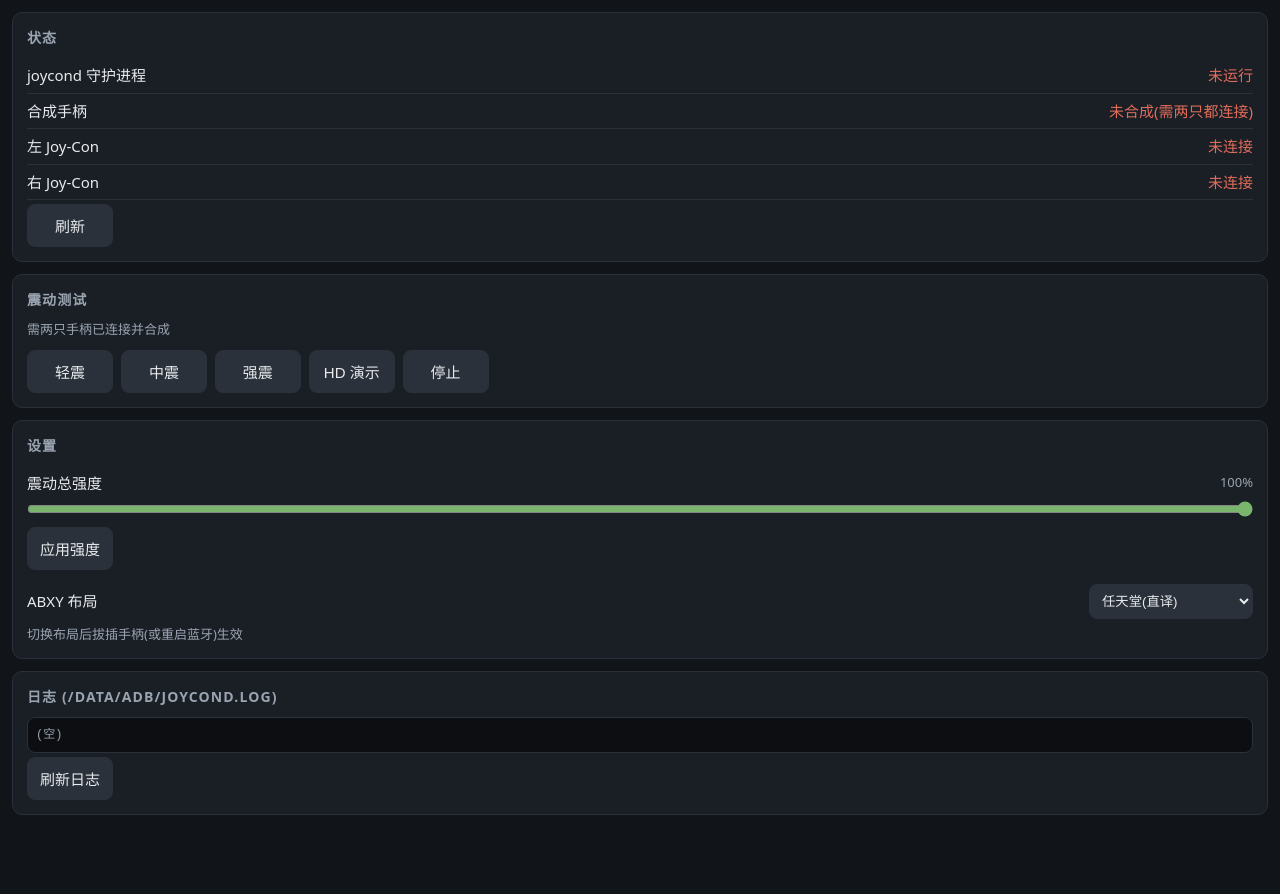
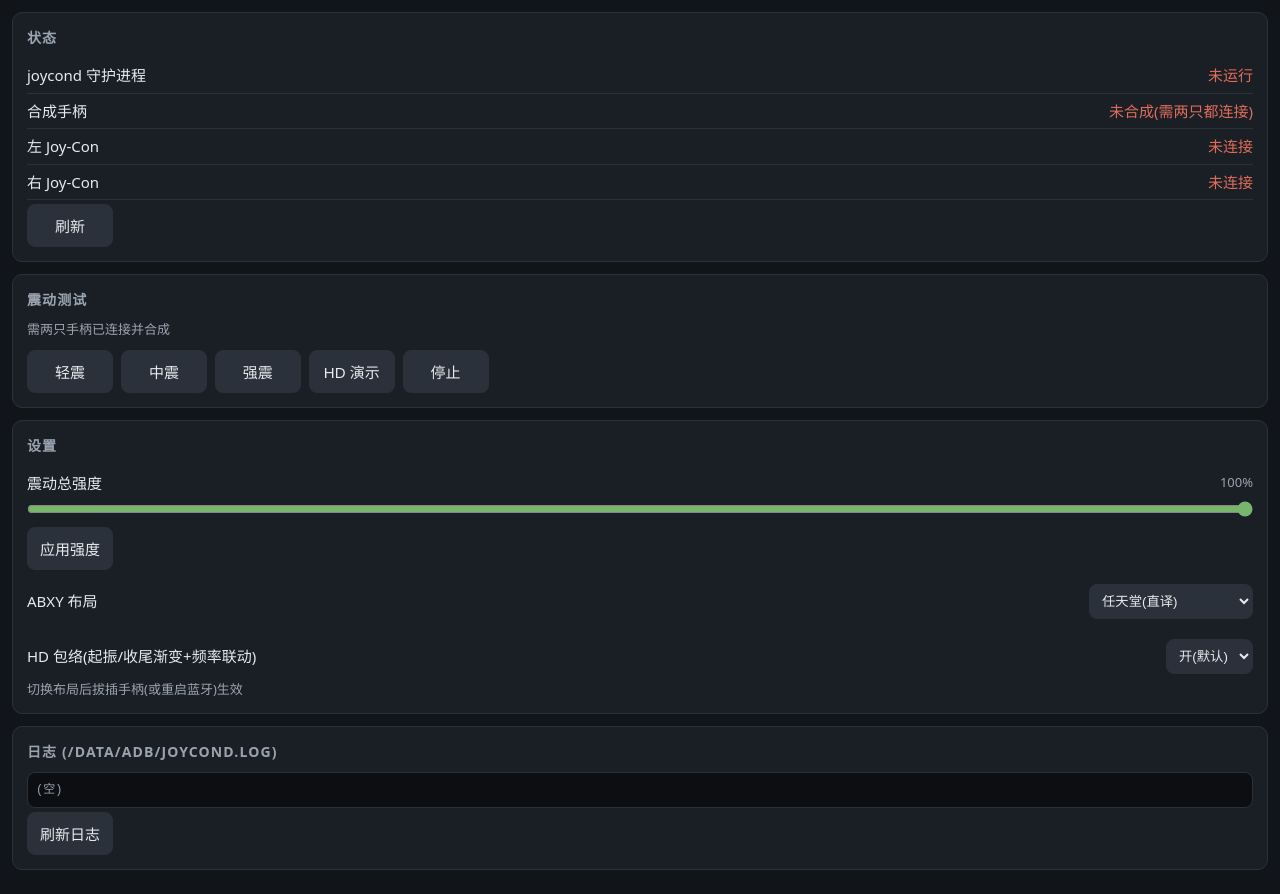
Before and after one commit to ll1zt/android_joycon1, a plain HTML site: page module/webroot/index.html in a window 1280 px wide. Before the commit the page ends 839 px from the top, so only its background shows below. Drawn offline with Linux system fonts and the light colour scheme.

Commit message:
feat: HD rumble envelopes — attack/decay streaming + amplitude-freq coupling
Route 1 of the roadmap, built on the v1.2 timerfd infrastructure:
- long effects (>=120ms) stream a 60Hz envelope from play to expiry:
  50%->100% attack over 32ms, zero frames through the constant phase
  (the LRA holds its last amplitude, so idle frames cost zero BT
  bandwidth), linear decay over the final third (<=300ms), neutral
  burst to finish. Short effects keep a single full-amplitude frame —
  clicks need the punch. This removes the LRA's abrupt start snap and
  hard cutoff on every game vibration.
- amplitude-freq coupling: larger force pushes LF 62->87Hz and HF
  95->124Hz so impacts feel denser; HF freq low-byte capped at 0x34 so
  adding the max 0xC8 amplitude cannot overflow the shared byte.
- one switch rules both: joycond --envelope (config.json 'envelope',
  WebUI toggle), off = exact v1.2.x single-frame behavior.
- service.sh passes the flag through; WebUI gains an HD toggle that
  rewrites config and restarts the daemon (with the stop-burst guard).
v1.3.0

```diff
--- a/module/config.json
+++ b/module/config.json
@@ -1,4 +1,5 @@
 {
   "rumble_scale": 1.0,
-  "abxy": "nintendo"
+  "abxy": "nintendo",
+  "envelope": true
 }
--- a/module/webroot/index.html
+++ b/module/webroot/index.html
@@ -61,6 +61,13 @@
       <option value="xbox">Xbox(A/B、X/Y 交换)</option>
     </select>
   </label>
+  <div style="height:8px"></div>
+  <label>HD 包络(起振/收尾渐变+频率联动)
+    <select id="envsel" onchange="saveEnv(this.value)">
+      <option value="1">开(默认)</option>
+      <option value="0">关</option>
+    </select>
+  </label>
   <div class="muted">切换布局后拔插手柄(或重启蓝牙)生效</div>
 </div>
 
@@ -118,6 +125,7 @@ async function refresh(){
     document.getElementById("scale").value = Math.round((j.rumble_scale||1)*100);
     document.getElementById("scaleVal").textContent = Math.round((j.rumble_scale||1)*100)+"%";
     document.getElementById("abxy").value = j.abxy||"nintendo";
+    document.getElementById("envsel").value = (j.envelope === false) ? "0" : "1";
   } catch(e){}
   refreshLog();
 }
@@ -136,6 +144,13 @@ async function saveAbxy(v){
   await sh("/dev/.joycond-bin/ff-test 10 0 0"); // 同 saveScale:先停震再杀
   await sh("pkill joycond"); // 重建合成设备,InputReader 重新读取 keylayout
   alert("已切换:"+v+"。拔插手柄(或重启蓝牙)后生效。");
+}
+
+async function saveEnv(v){
+  await sh("sed -i 's/\"envelope\": *[a-z]*/\"envelope\": "+v+"/' /data/adb/modules/joycond/config.json");
+  await sh("/dev/.joycond-bin/ff-test 10 0 0");
+  await sh("pkill joycond"); // service.sh 自动带新参数拉起
+  alert("HD 包络已"+(v=="1"?"开启":"关闭"));
 }
 
 function rumble(strong, weak, ms){
```
Also changed, not shown: 3 other files.
